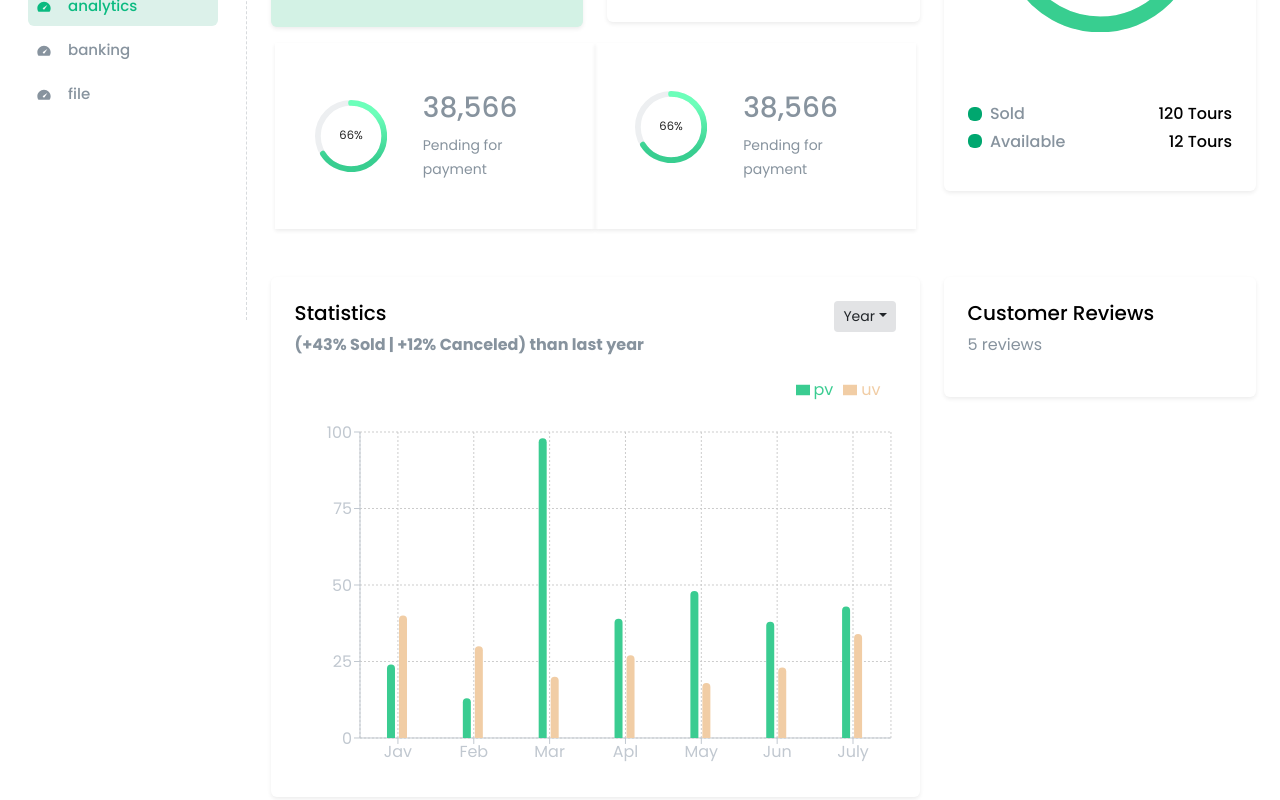
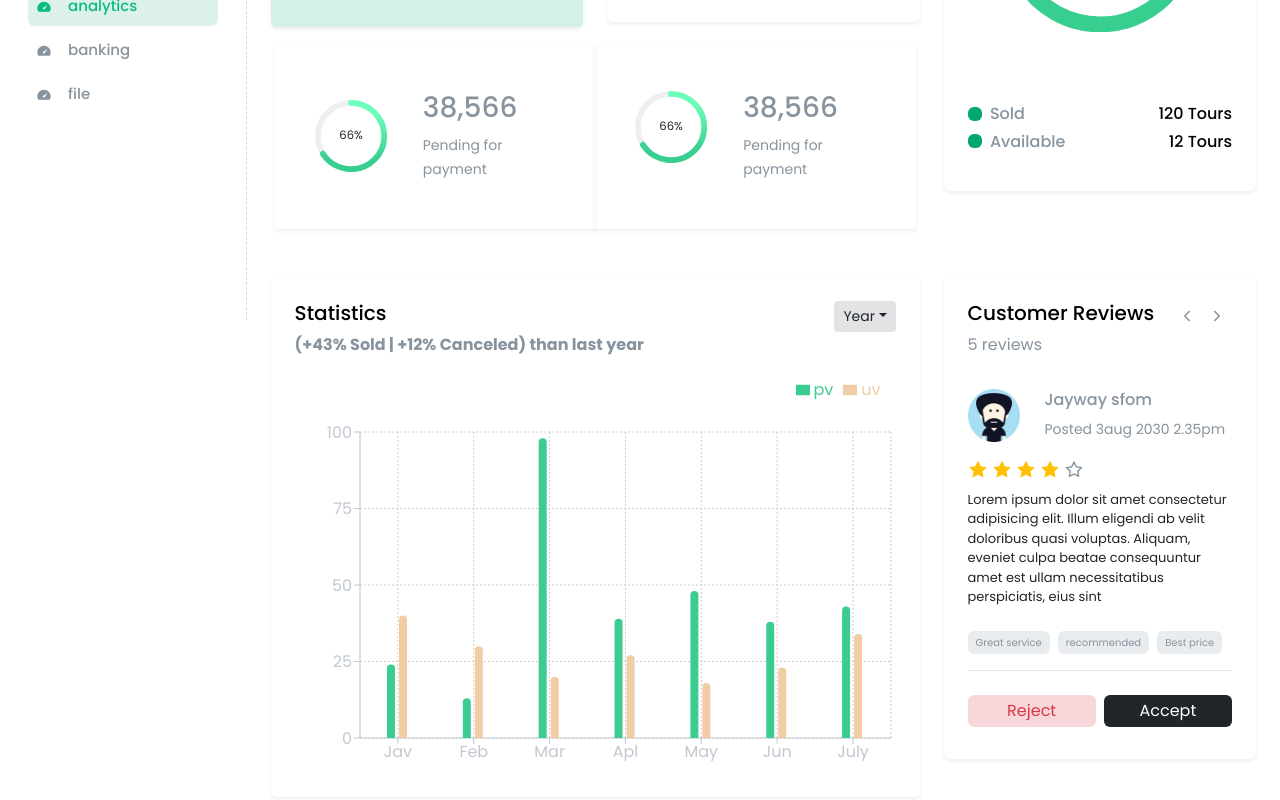
Before and after one commit to MousumiMitu/minimals-vue-task, a React (Create React App) app: page / in a window 1280 px wide. Shown: the part 480-1280 px from the top of the page. Built offline with nearby package versions, Linux system fonts and the light colour scheme.

Commit message:
review cart

```diff
--- a/src/App.css
+++ b/src/App.css
@@ -26,6 +26,16 @@ body {
 
 .bar {
   min-width: 1%;
+}
+.arrow-btn {
+  width: 30px;
+  height: 30px;
+}
+.arrow-btn:hover {
+  background: #f6f5f5;
+}
+.user-img {
+  width: 20%;
 }
 /* =====sidebar start==== */
 .sidebar-container {
--- a/src/components/reviewCart/ReviewCart.jsx
+++ b/src/components/reviewCart/ReviewCart.jsx
@@ -1,6 +1,7 @@
 import React from "react";
-import { FontAwesomeIcon } from "@fortawesome/react-fontawesome";
-import { faChevronRight } from "@fortawesome/free-solid-svg-icons";
+import { IoIosArrowBack, IoIosArrowForward } from "react-icons/io";
+import { AiFillStar, AiOutlineStar } from "react-icons/ai";
+
 const ReviewCart = () => {
   return (
     <div className="shadow-sm rounded p-4">
@@ -9,10 +10,70 @@ const ReviewCart = () => {
           <h3 className="fs-5 text-black">Customer Reviews</h3>
           <p>5 reviews</p>
         </div>
-        <div>
-          <span>
-            <FontAwesomeIcon icon="fa-solid fa-chevron-right" />
-          </span>
+        <div className="d-flex">
+          <div className="arrow-btn rounded-circle d-flex justify-content-center align-items-center">
+            <IoIosArrowBack />
+          </div>
+          <div className="arrow-btn rounded-circle d-flex justify-content-center align-items-center">
+            <IoIosArrowForward />
+          </div>
+        </div>
+      </div>
+
+      <div className="d-flex py-3">
+        <div className="user-img">
+          <img src="man.png" alt="" className="w-100" />
+        </div>
+        <div className="my-auto ps-4">
+          <h5 className="fs-6">Jayway sfom</h5>
+          <small>Posted 3aug 2030 2.35pm</small>
+        </div>
+      </div>
+      <div>
+        <AiFillStar className="text-warning fs-5 me-1" />
+        <AiFillStar className="text-warning fs-5 me-1" />
+        <AiFillStar className="text-warning  fs-5 me-1" />
+        <AiFillStar className="text-warning fs-5 me-1" />
+        <AiOutlineStar className="fs-5 me-1" />
+      </div>
+      <p style={{ fontSize: "13px" }} className="py-2 text-justify text-dark">
+        Lorem ipsum dolor sit amet consectetur adipisicing elit. Illum eligendi
+        ab velit doloribus quasi voluptas. Aliquam, eveniet culpa beatae
+        consequuntur amet est ullam necessitatibus perspiciatis, eius sint
+      </p>
+
+      <div className="d-flex">
+        <small
+          className="bg-body-secondary px-2 py-1 rounded me-2"
+          style={{ fontSize: "10px" }}
+        >
+          Great service
+        </small>
+        <small
+          className="bg-body-secondary px-2 py-1 rounded me-2"
+          style={{ fontSize: "10px" }}
+        >
+          recommended
+        </small>
+        <small
+          className="bg-body-secondary px-2 py-1 rounded me-2"
+          style={{ fontSize: "10px" }}
+        >
+          Best price
+        </small>
+      </div>
+
+      <hr />
+      <div className="row py-2 gx-2 ">
+        <div className="col-md-6 ">
+          <button className="bg-danger-subtle w-100 border-0 text-danger py-1 rounded">
+            Reject
+          </button>
+        </div>
+        <div className="col-md-6">
+          <button className="bg-dark w-100 border-0 text-white py-1 rounded">
+            Accept
+          </button>
         </div>
       </div>
     </div>
```
Also changed, not shown: public/man.png (added).
